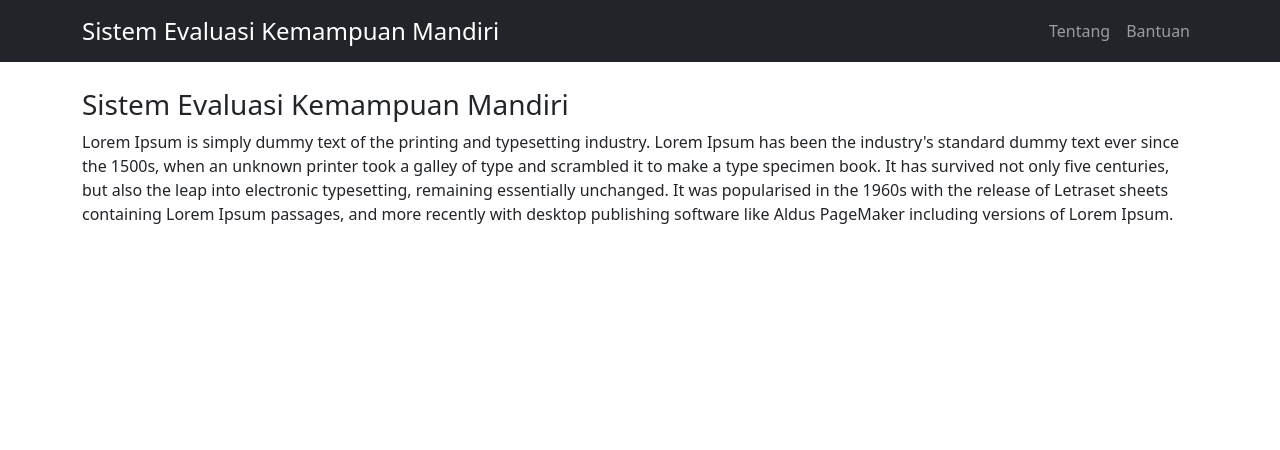
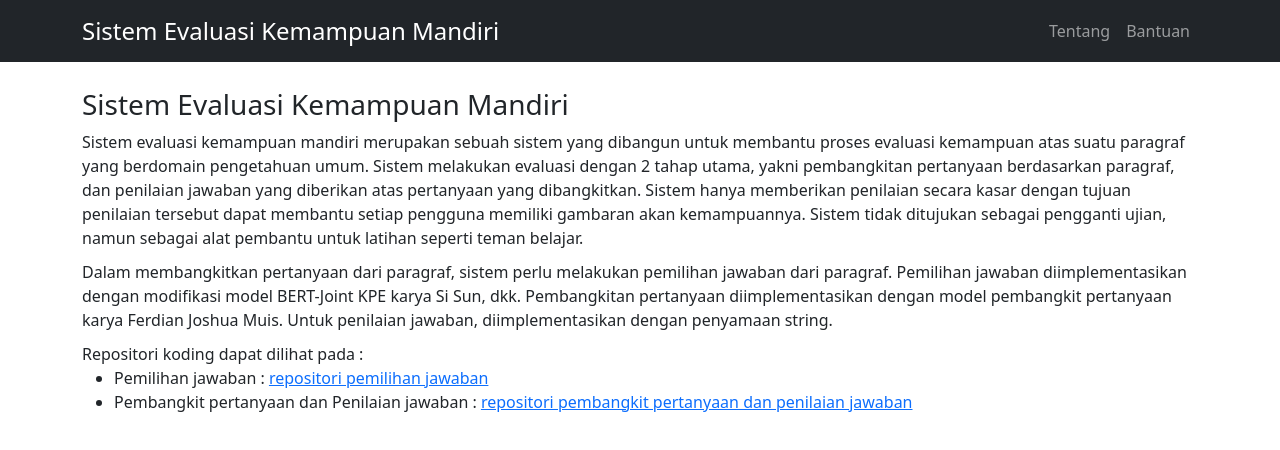
Before and after one commit to kariswr/ES-Front-End, a React (Create React App) app: page /about in a window 1280 px wide. Shown: the top 450 px of the page. Built offline with nearby package versions, Linux system fonts and the light colour scheme.

Commit message:
add about and help page

```diff
--- a/src/components/About.js
+++ b/src/components/About.js
@@ -17,8 +17,35 @@ class About extends React.Component {
           <Container className="fluid p-10 my-3">
             <Row>
               <h3 className='top-padding'> Sistem Evaluasi Kemampuan Mandiri </h3>
-              <div>
-              Lorem Ipsum is simply dummy text of the printing and typesetting industry. Lorem Ipsum has been the industry's standard dummy text ever since the 1500s, when an unknown printer took a galley of type and scrambled it to make a type specimen book. It has survived not only five centuries, but also the leap into electronic typesetting, remaining essentially unchanged. It was popularised in the 1960s with the release of Letraset sheets containing Lorem Ipsum passages, and more recently with desktop publishing software like Aldus PageMaker including versions of Lorem Ipsum.
+              <div className='bottom-padding'>
+                Sistem evaluasi kemampuan mandiri merupakan sebuah sistem yang dibangun untuk membantu proses evaluasi kemampuan
+                atas suatu paragraf yang berdomain pengetahuan umum. Sistem melakukan evaluasi dengan 2 tahap utama, yakni pembangkitan pertanyaan berdasarkan paragraf,
+                dan penilaian jawaban yang diberikan atas pertanyaan yang dibangkitkan. Sistem hanya memberikan penilaian secara kasar
+                dengan tujuan penilaian tersebut dapat membantu setiap pengguna memiliki gambaran akan kemampuannya. Sistem tidak
+                ditujukan sebagai pengganti ujian, namun sebagai alat pembantu untuk latihan seperti teman belajar.
+              </div>
+              <div className='bottom-padding'>
+                Dalam membangkitkan pertanyaan dari paragraf, sistem perlu melakukan pemilihan jawaban dari paragraf. Pemilihan
+                jawaban diimplementasikan dengan modifikasi model BERT-Joint KPE karya Si Sun, dkk. Pembangkitan pertanyaan
+                diimplementasikan dengan model pembangkit pertanyaan karya Ferdian Joshua Muis. Untuk penilaian jawaban, diimplementasikan
+                dengan penyamaan string.
+              </div>
+              <div className='bottom-padding'>
+                Repositori koding dapat dilihat pada :
+                <ul>
+                  <li>
+                    <span>Pemilihan jawaban : </span>
+                    <a href="https://github.com/kariswr/Multilingual-BERT-KPE" rel="noreferrer">
+                      repositori pemilihan jawaban
+                    </a>
+                  </li>
+                  <li>
+                    <span>Pembangkit pertanyaan dan Penilaian jawaban : </span>
+                    <a href="https://github.com/kariswr/question-generator-api" rel="noreferrer">
+                      repositori pembangkit pertanyaan dan penilaian jawaban
+                    </a>
+                  </li>
+                </ul>
               </div>
             </Row>
         </Container>
--- a/src/components/Help.js
+++ b/src/components/Help.js
@@ -22,23 +22,23 @@ class About extends React.Component {
                 Pembangkitan Pertanyaan
               </div>
               <div className='bottom-padding'>
-                Lorem Ipsum is simply dummy text of the printing and typesetting industry. Lorem Ipsum has been the industry's
-                standard dummy text ever since the 1500s, when an unknown printer took a galley of type and scrambled it to make
-                a type specimen book. It has survived not only five centuries, but also the leap into electronic typesetting,
-                remaining essentially unchanged. It was popularised in the 1960s with the release of Letraset sheets containing
-                Lorem Ipsum passages, and more recently with desktop publishing software like Aldus PageMaker including versions
-                of Lorem Ipsum.
+                Pembangkitan pertanyaan dapat dilakukan dengan memasukan paragraf materi yang ingin dievaluasi ke dalam sistem.
+                Paragraf yang dimasukan sebaiknya hanya sebuah paragraf yang terdiri dar 3-7 kalimat. Setelah memasukan paragraf ke
+                dalam kotak masukan yang tersedia, pembangkitan pertanyaan dapat dilakukan dengan menekan tombol "Bangkitkan pertanyaan !".
+                Selanjutnya tinggal menunggu sistem membangkitkan pertanyaan, proses ini membutuhkan waktu kurang lebih dua(2) menit.
               </div>
               <div className='title'>
-                Pengaturan Penilaian Jawaban
+                Penilaian Jawaban
               </div>
               <div className='bottom-padding'>
-                Lorem Ipsum is simply dummy text of the printing and typesetting industry. Lorem Ipsum has been the industry's
-                standard dummy text ever since the 1500s, when an unknown printer took a galley of type and scrambled it to make
-                a type specimen book. It has survived not only five centuries, but also the leap into electronic typesetting,
-                remaining essentially unchanged. It was popularised in the 1960s with the release of Letraset sheets containing
-                Lorem Ipsum passages, and more recently with desktop publishing software like Aldus PageMaker including versions
-                of Lorem Ipsum.
+                Penilaian jawaban dapat dilakukan setelah mengisikan jawaban pada kotak input yang tersedia. Penilaian jawaban dilakukan
+                dengan menekan tombol "Periksa Jawaban !" yang terletak dibawah jawaban yang ingin dinilai. Kriteria penilaian dapat diatur
+                sebelum membangkitkan pertanyaan, dengan menekan tombol "Atur penilaian jawaban" yang terletak di bawah tombol "Bangkitkan
+                pertanyaan !". Terdapat dua(2) hal yang dapat diatur dalam penilaian jawaban. Pertama berupa rasio kemiripan teks, yakni
+                nilai kemiripan teks berdasarkan algoritma Levenshtein Distance. Kedua berupa case sensitive, yakni sistem membedakan huruf
+                besar dan huruf kecil. Untuk penilaian dengan case sensitive, rasio kemiripan teks akan langsung bernilai 100 sehingga
+                penilaian jawban harus sama persis.Pengaturan ini akan dijadikan sebagai nilai minimum untuk menandakan apakah
+                jawaban yang dinilai tergolong benar atau salah.
               </div>
             </Row>
         </Container>
```
